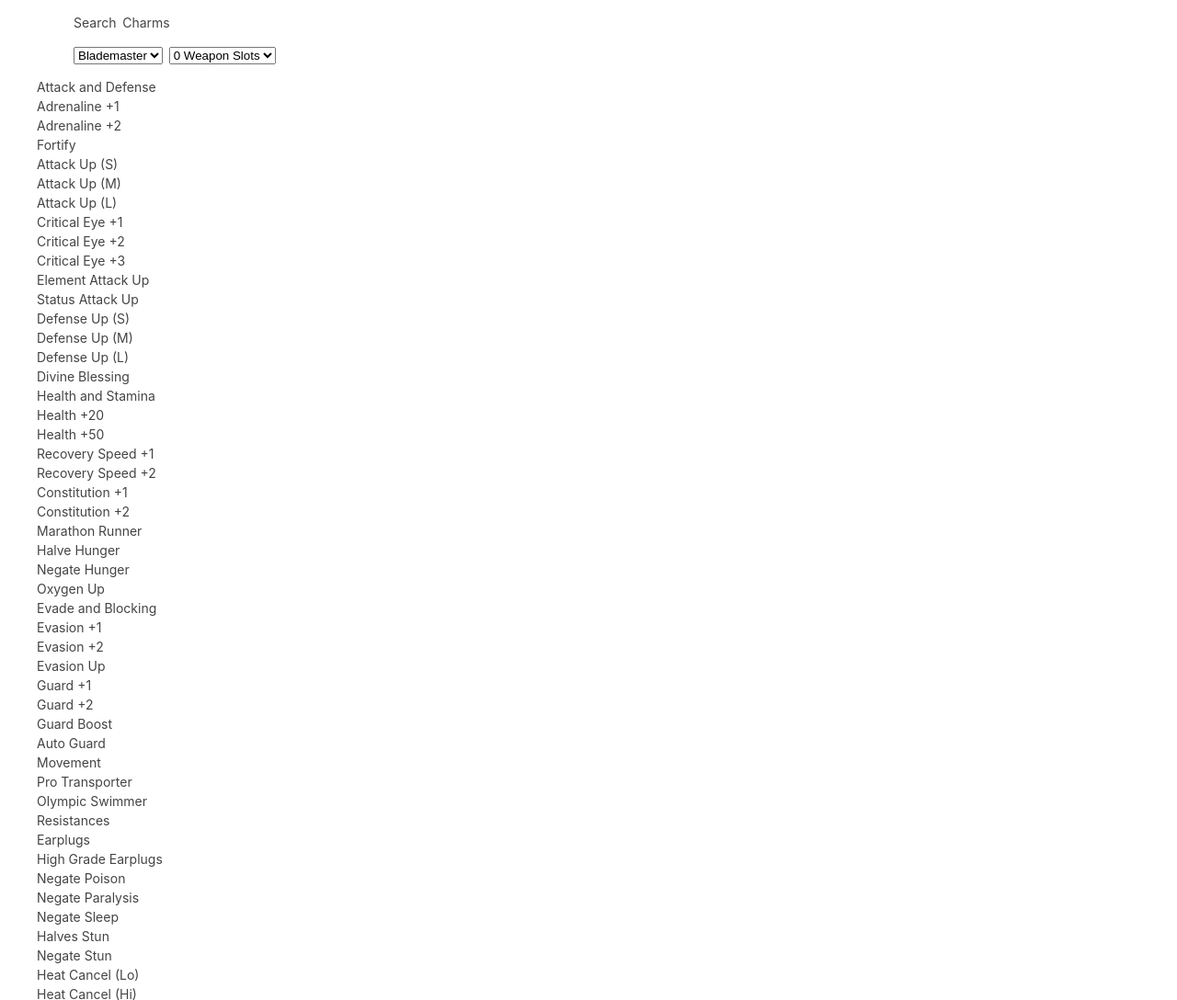
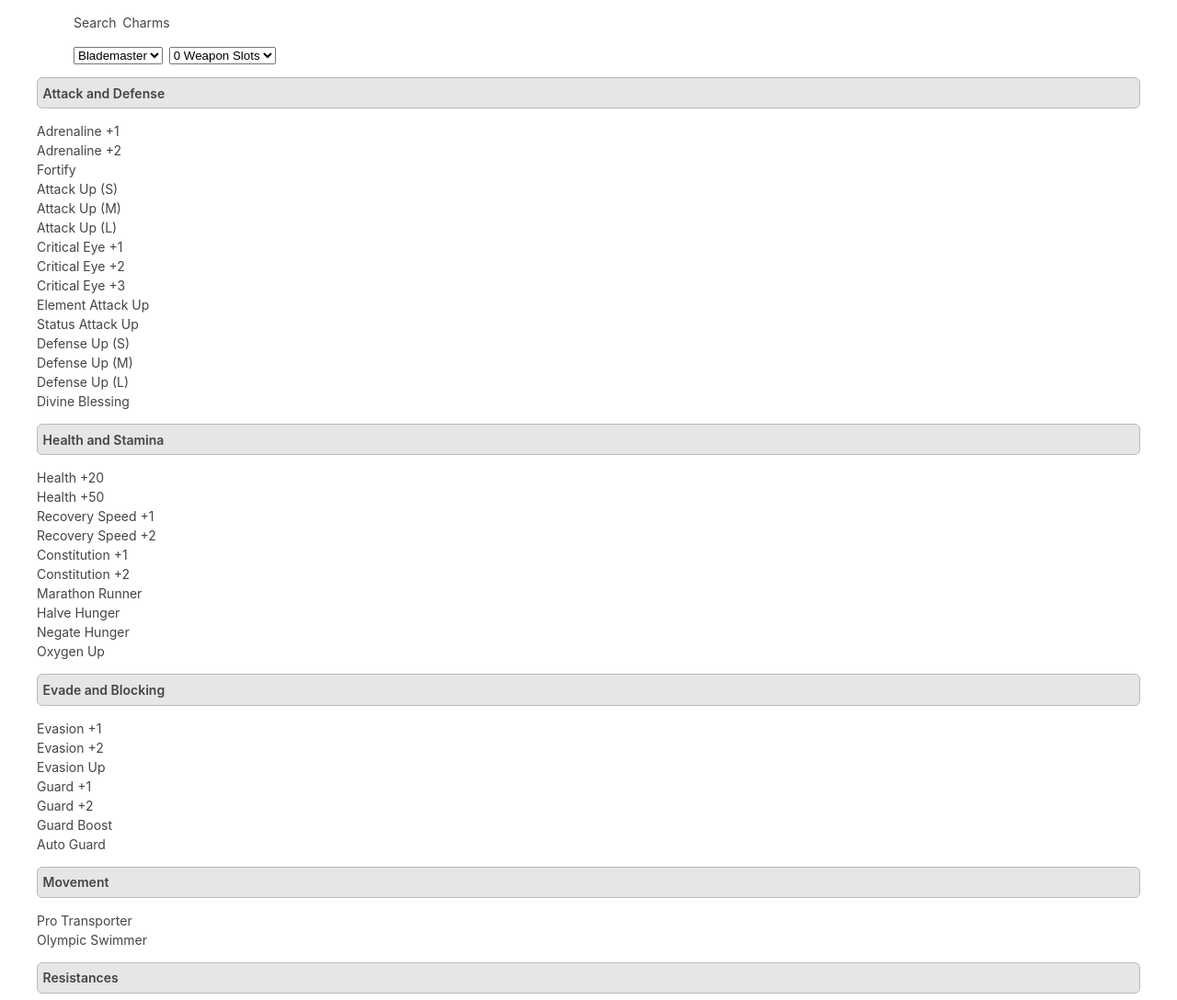
Before and after one commit to TimH96/mhtri-armor-set-searcher, a website built with Parcel: page src/app/pages/index.html in a window 1280 px wide. Shown: the top 1088 px of the page at 92% size. Built offline with nearby package versions, Linux system fonts and the light colour scheme; files whose address does not match are found by name.

Commit message:
separate title for category

```diff
--- a/src/app/pages/index.ts
+++ b/src/app/pages/index.ts
@@ -35,13 +35,12 @@ const main = async () => {
   //////////////////////////////////////////
 
   for (const index in skillCategories) {
-    const category = skillCategories[index]
+    const categoryName = skillCategories[index]
     const node = htmlToElement(`
       <div class="search-picker-category" id="search-picker-category-${index}" data-category="${index}">
-        ${category}
+        <div class="search-picker-category-title">${categoryName}</div>
       </div>
     `)
-    console.log(category)
     document.getElementById("search-skill-picker")!.appendChild(node)
   }
 
--- a/src/app/pages/styles.css
+++ b/src/app/pages/styles.css
@@ -1,6 +1,12 @@
+:root {
+  --color-text: #444;
+  --color-border: rgb(185, 185, 185);
+  --color-highlight: rgb(230, 230, 230);
+}
+
 body {
   line-height: 1.4;
-  color: #444;
+  color: var(--color-text);
   font: 14px/1.5 -apple-system, BlinkMacSystemFont, "Segoe UI", Roboto,
     "Helvetica Neue", Arial, "Noto Sans", sans-serif, "Apple Color Emoji",
     "Segoe UI Emoji", "Segoe UI Symbol", "Noto Color Emoji";
@@ -16,6 +22,19 @@ ul > li {
   font-size: 1.2em;
 }
 
+.search-picker-category-title {
+  padding: 0.4em;
+  margin: 1em 0;
+
+  background-color: var(--color-highlight);
+  font-weight: 600;
+
+  border-style: solid;
+  border-width: 1px;
+  border-color: var(--color-border);
+  border-radius: 6px;
+}
+
 #main-body {
   min-width: 680px;
   max-width: 1200px;
```
